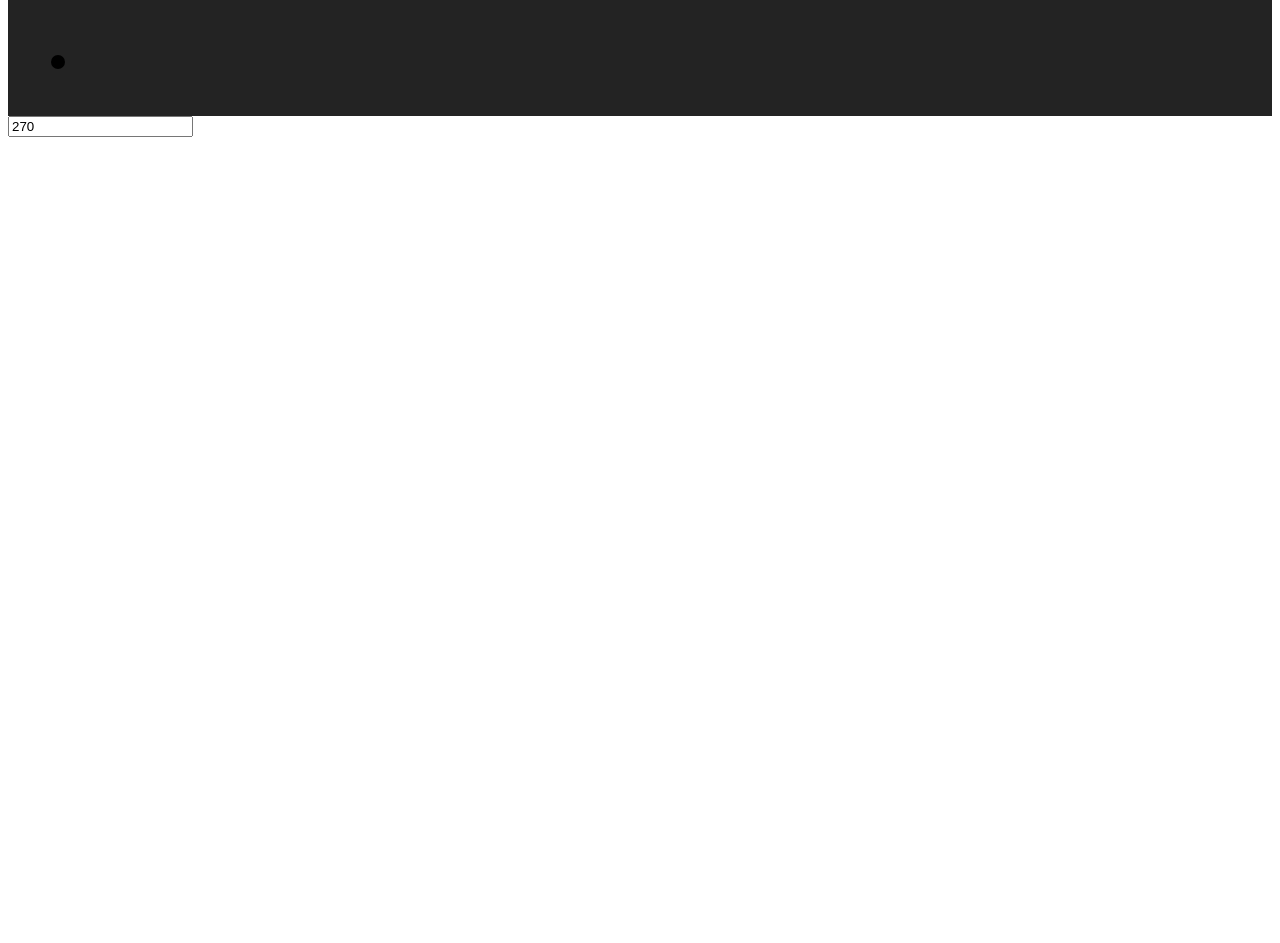
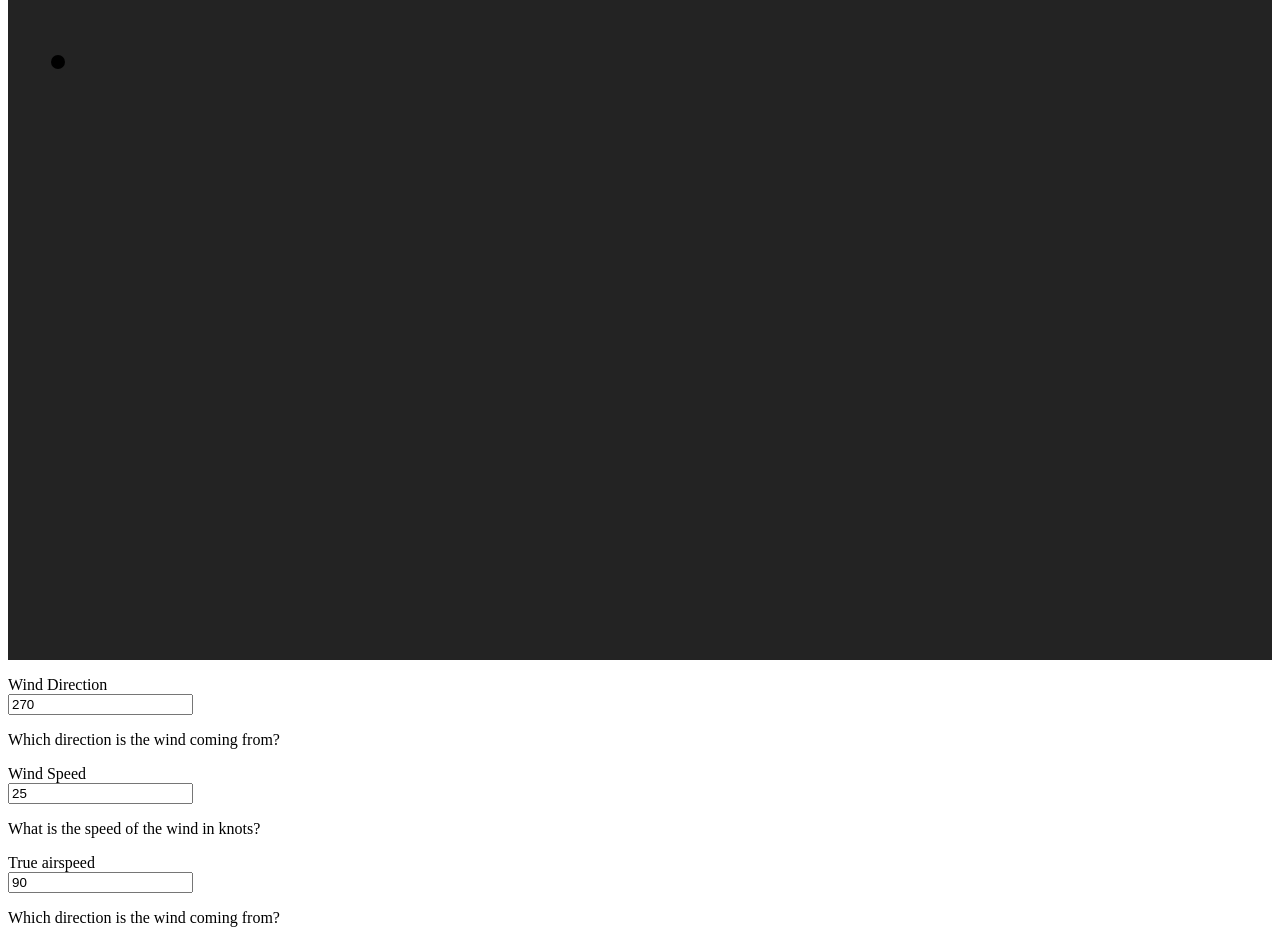
Before and after one commit to D-Pagey/windstar, a React (Vite) app: page / in a window 1280 px wide. Shown: the part 140-1083 px from the top of the page. Before the commit the page ends 800 px from the top, so only its background shows below. Built offline with nearby package versions, Linux system fonts and the light colour scheme.

Commit message:
hook up rest of form controls

```diff
--- a/src/components/App.tsx
+++ b/src/components/App.tsx
@@ -10,16 +10,23 @@ export default function App() {
   // const [windCorrections, setWindCorrections] = useState<Correction[]>()
   const [windDirection, setWindDirection] = useState(270)
   const [windSpeed, setWindSpeed] = useState(25)
+  const [trueAirSpeed, setTrueAirSpeed] = useState(90)
 
   return (
     <div className="flex min-h-screen grow flex-col bg-gray-50 p-4 dark:bg-slate-900">
-      <HeadingIndicator windDirection={windDirection} windSpeed={windSpeed} />
+      <HeadingIndicator
+        windDirection={windDirection}
+        windSpeed={windSpeed}
+        trueAirSpeed={trueAirSpeed}
+      />
 
       <WindControls
         windDirection={windDirection}
         setWindDirection={setWindDirection}
         windSpeed={windSpeed}
         setWindSpeed={setWindSpeed}
+        trueAirSpeed={trueAirSpeed}
+        setTrueAirSpeed={setTrueAirSpeed}
       />
       {/* <HeadingSvg /> */}
     </div>
--- a/src/components/HeadingIndicator.tsx
+++ b/src/components/HeadingIndicator.tsx
@@ -1,11 +1,7 @@
-import { Correction } from '@/types'
+// import { Correction } from '@/types'
+import { generateCompassCorrections } from '@/lib/utils'
 import { WindIndicator } from './WindIndicator'
 
-// const windCorrections = generateCompassCorrections({
-//   windDirection: Number(windDirection),
-//   windSpeed: Number(windSpeed),
-//   trueAirspeed: Number(trueAirspeed)
-// })
 const points = [0, 45, 90, 135, 180, 225, 270, 315]
 
 const letters = {
@@ -31,11 +27,21 @@ const corrections: Record<number, string> = {
 type Props = {
   windDirection: number
   windSpeed: number
+  trueAirSpeed: number
 }
 
-export const HeadingIndicator = ({ windSpeed, windDirection }: Props) => {
+export const HeadingIndicator = ({
+  trueAirSpeed,
+  windSpeed,
+  windDirection
+}: Props) => {
+  const windCorrections = generateCompassCorrections({
+    windDirection,
+    windSpeed,
+    trueAirSpeed
+  })
   return (
-    <div className="flex w-full justify-center self-center py-20">
+    <div className="flex w-full justify-center self-center py-16">
       <div
         className="relative size-[220px] rounded-full"
         style={{ backgroundColor: '#232323' }}
@@ -64,8 +70,7 @@ export const HeadingIndicator = ({ windSpeed, windDirection }: Props) => {
 
         <WindIndicator speed={windSpeed} direction={windDirection} />
 
-        {/* {windCorrections?.map(
-          ({ trueCourse, correctionAngle, groundSpeed }) => (
+        {windCorrections.map(({ trueCourse, correctionAngle, groundSpeed }) => (
           <div
             className="absolute left-1/2 top-1/2 w-max"
             style={{
@@ -76,8 +81,7 @@ export const HeadingIndicator = ({ windSpeed, windDirection }: Props) => {
             <p>{Math.round(trueCourse + correctionAngle)}°</p>
             <p>{groundSpeed} kts</p>
           </div>
-          )
-        )} */}
+        ))}
       </div>
     </div>
   )
--- a/src/components/WindControls.tsx
+++ b/src/components/WindControls.tsx
@@ -2,20 +2,51 @@ import { ChangeEvent } from 'react'
 
 import { Slider } from '@/components/ui/slider'
 import { Input } from '@/components/ui/input'
+import { Label } from './ui/label'
 
 type Props = {
   setWindDirection: (direction: number) => void
   windDirection: number
   setWindSpeed: (speed: number) => void
   windSpeed: number
+  setTrueAirSpeed: (speed: number) => void
+  trueAirSpeed: number
 }
 
 export const WindControls = ({
   setWindSpeed,
   windSpeed,
   setWindDirection,
-  windDirection
+  windDirection,
+  setTrueAirSpeed,
+  trueAirSpeed
 }: Props) => {
+  const handleSpeedChange = (event: ChangeEvent<HTMLInputElement>) => {
+    const value = parseInt(event.target.value)
+
+    if (value >= 50) {
+      return setWindSpeed(360)
+    }
+    if (value <= 0 || Number.isNaN(value)) {
+      return setWindSpeed(0)
+    }
+
+    setWindSpeed(value)
+  }
+
+  const handleAirSpeedChange = (event: ChangeEvent<HTMLInputElement>) => {
+    const value = parseInt(event.target.value)
+
+    if (value >= 200) {
+      return setTrueAirSpeed(200)
+    }
+
+    if (value <= 0 || Number.isNaN(value)) {
+      return setTrueAirSpeed(0)
+    }
+
+    setTrueAirSpeed(value)
+  }
   const handleDirectionChange = (event: ChangeEvent<HTMLInputElement>) => {
     const value = parseInt(event.target.value)
 
@@ -31,8 +62,13 @@ export const WindControls = ({
   }
 
   return (
-    <div className="flex gap-6">
+    <div className="flex flex-col">
+      <Label htmlFor="windDirection" className="mb-2">
+        Wind Direction
+      </Label>
+      <div className="mb-2 flex gap-6">
         <Input
+          name="windDirection"
           value={windDirection}
           max={360}
           inputMode="numeric"
@@ -49,5 +85,56 @@ export const WindControls = ({
           value={[windDirection]}
         />
       </div>
+      <p className="text-sm">Which direction is the wind coming from?</p>
+
+      <Label htmlFor="windSpeed" className="mb-2 mt-6">
+        Wind Speed
+      </Label>
+      <div className="mb-2 flex gap-6">
+        <Input
+          name="windSpeed"
+          value={windSpeed}
+          max={50}
+          inputMode="numeric"
+          className="w-[80px]"
+          onChange={handleSpeedChange}
+        />
+        <Slider
+          min={1}
+          max={50}
+          step={1}
+          onValueChange={(vals) => {
+            setWindSpeed(vals[0])
+          }}
+          value={[windSpeed]}
+        />
+      </div>
+      <p className="text-sm">What is the speed of the wind in knots?</p>
+
+      <Label htmlFor="trueAirSpeed" className="mb-2 mt-6">
+        True airspeed
+      </Label>
+      <div className="mb-2 flex gap-6">
+        <Input
+          name="trueAirSpeed"
+          value={trueAirSpeed}
+          min={50}
+          max={200}
+          inputMode="numeric"
+          className="w-[80px]"
+          onChange={handleAirSpeedChange}
+        />
+        <Slider
+          min={50}
+          max={200}
+          step={1}
+          onValueChange={(vals) => {
+            setTrueAirSpeed(vals[0])
+          }}
+          value={[trueAirSpeed]}
+        />
+      </div>
+      <p className="text-sm">Which direction is the wind coming from?</p>
+    </div>
   )
 }
--- a/src/lib/utils.ts
+++ b/src/lib/utils.ts
@@ -10,25 +10,25 @@ export const getCorrectionAngleAndSpeed = ({
   windSpeed,
   windDirection,
   trueCourse,
-  trueAirspeed
+  trueAirSpeed
 }: {
   windSpeed: number
   windDirection: number
   trueCourse: number
-  trueAirspeed: number
+  trueAirSpeed: number
 }) => {
   const relativeWindAngle = windDirection - trueCourse
   const sine = Math.sin(relativeWindAngle * (Math.PI / 180)) // convert degrees to radians
-  const speedsRatio = windSpeed / trueAirspeed
+  const speedsRatio = windSpeed / trueAirSpeed
   const product = speedsRatio * sine
   const windCorrectionAngle = Math.asin(product) * (180 / Math.PI) // convert radians to degrees
 
   const heading = windDirection - (trueCourse + windCorrectionAngle)
   const cosine = Math.cos(heading * (Math.PI / 180))
   const groundSpeed = Math.sqrt(
-    Math.pow(trueAirspeed, 2) +
+    Math.pow(trueAirSpeed, 2) +
       Math.pow(windSpeed, 2) -
-      2 * trueAirspeed * windSpeed * cosine
+      2 * trueAirSpeed * windSpeed * cosine
   )
 
   return {
@@ -41,11 +41,11 @@ export const getCorrectionAngleAndSpeed = ({
 export const generateCompassCorrections = ({
   windSpeed,
   windDirection,
-  trueAirspeed
+  trueAirSpeed
 }: {
   windSpeed: number
   windDirection: number
-  trueAirspeed: number
+  trueAirSpeed: number
 }): Correction[] => {
   const courseOptions = [360, 45, 90, 135, 180, 225, 270, 315]
 
@@ -53,7 +53,7 @@ export const generateCompassCorrections = ({
     getCorrectionAngleAndSpeed({
       windSpeed,
       windDirection,
-      trueAirspeed,
+      trueAirSpeed,
       trueCourse: course
     })
   )
```
Also changed, not shown: src/components/ui/form.tsx (deleted, +0 -179 lines). Lines whose indentation alone changed are shown as unchanged.
